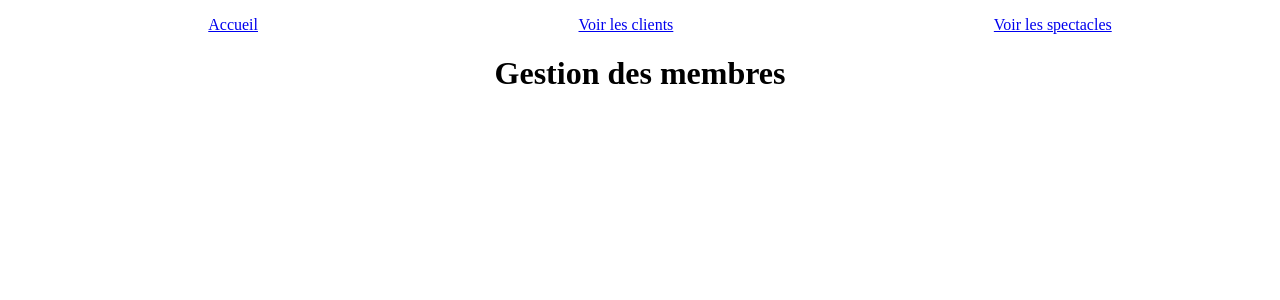
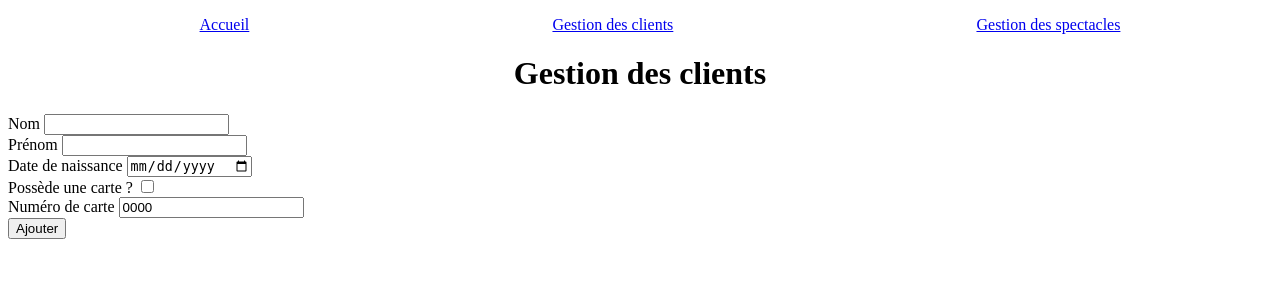
Before and after one commit to j-pard/php-sql-learning, a PHP site: page /colyseum-advanced/users.php in a window 1280 px wide. Shown: the top 300 px of the page. Run offline with PHP 8.4, Linux system fonts and the light colour scheme; data that the repository does not hold is empty; a stand-in replaces the project's code that opens the database connection.

Commit message:
Formulaire ajout client - HTML

```diff
--- a/sql-learning/colyseum-advanced/index.php
+++ b/sql-learning/colyseum-advanced/index.php
@@ -1,5 +1,5 @@
 <?php
-      require 'components/_connect.php';
+      require 'controllers/_connect.php';
 ?>
 
 <!DOCTYPE html>
--- a/sql-learning/colyseum-advanced/shows.php
+++ b/sql-learning/colyseum-advanced/shows.php
@@ -1,5 +1,5 @@
 <?php
-      require 'components/_connect.php';
+      require 'controllers/_connect.php';
 ?>
 <!DOCTYPE html>
 <html lang="fr">
--- a/sql-learning/colyseum-advanced/users.php
+++ b/sql-learning/colyseum-advanced/users.php
@@ -1,5 +1,5 @@
 <?php
-      require 'components/_connect.php';
+      require 'controllers/_connect.php';
 ?>
 <!DOCTYPE html>
 <html lang="fr">
@@ -12,6 +12,37 @@
 <body>
       <?php include 'views/_nav.php' ?>
 
-      <h1>Gestion des membres</h1>
+      <h1>Gestion des clients</h1>
+
+      <form id="addClient" action="" method="POST">
+            <div class="formDiv">
+                  <label for="lastname">Nom</label>
+                  <input type="text" name="lastname" value="">
+            </div>
+
+            <div class="formDiv">
+                  <label for="firstname">Prénom</label>
+                  <input type="text" name="firstname" value="">
+            </div>
+
+            <div class="formDiv">
+                  <label for="birthdate">Date de naissance</label>
+                  <input type="date" name="birthdate" value="">
+            </div>
+
+            <div class="formDiv">
+                  <label for="hasCard">Possède une carte ? </label>
+                  <input type="checkbox" name="hasCard" id="">
+            </div>
+
+            <div class="formDiv">
+                  <label for="cardNumber">Numéro de carte</label>
+                  <input type="number" name="cardNumber" value="0000">
+            </div>
+
+            <div class="formDiv">
+                  <input type="submit" value="Ajouter">
+            </div>
+      </form>
 </body>
 </html>
--- a/sql-learning/colyseum-advanced/views/_nav.php
+++ b/sql-learning/colyseum-advanced/views/_nav.php
@@ -1,7 +1,7 @@
 <nav>
       <ul>
             <li><a href="./index.php">Accueil</a></li>
-            <li><a href="./users.php">Voir les clients</a></li>
-            <li><a href="./shows.php">Voir les spectacles</a></li>
+            <li><a href="./users.php">Gestion des clients</a></li>
+            <li><a href="./shows.php">Gestion des spectacles</a></li>
       </ul>
 </nav>
```
Also changed, not shown: sql-learning/colyseum-advanced/controllers/_connect.php (renamed from sql-learning/colyseum-advanced/components/_connect.php).
